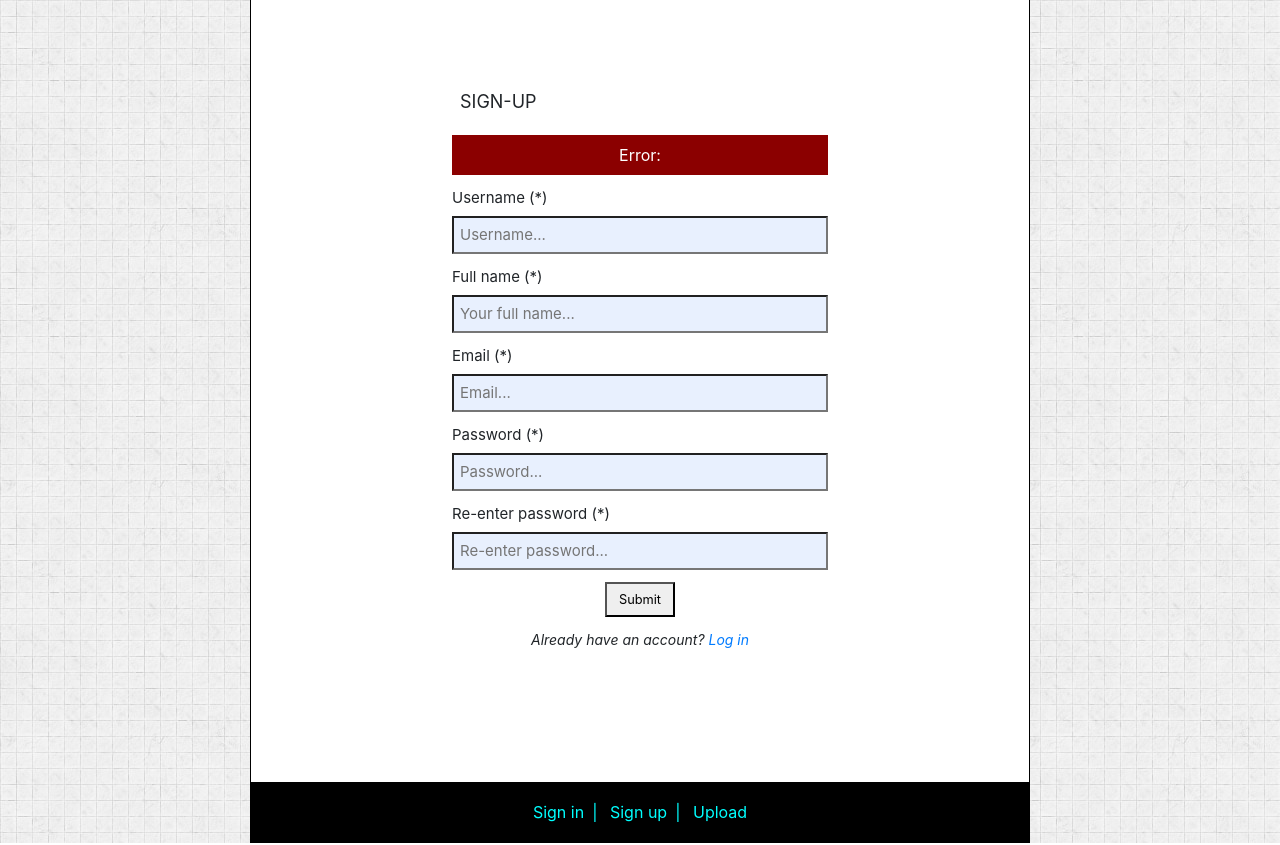
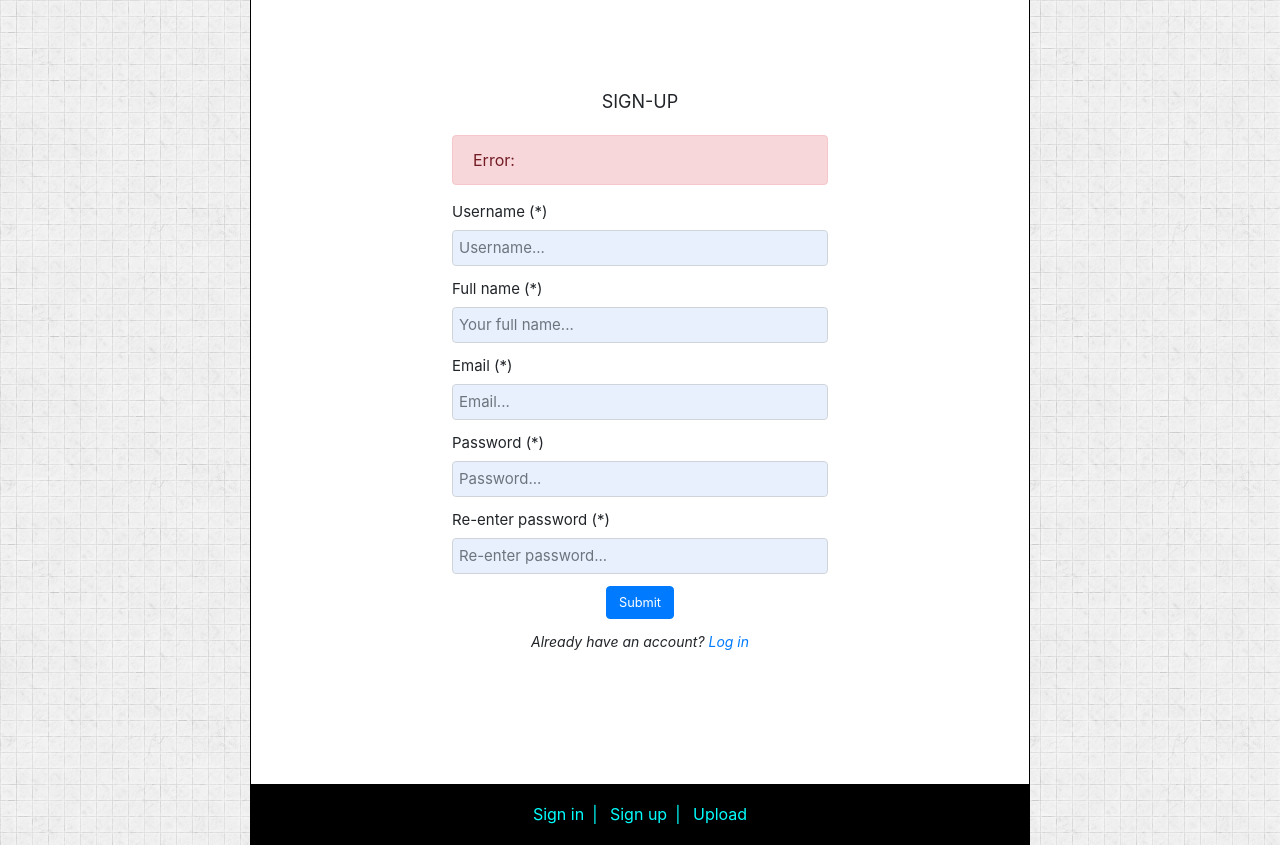
Before and after one commit to ngoan98tv/books-sharing-platform, a PHP site: template app/Views/sign_up.php in a window 1280 px wide. Shown: the part 176-1021 px from the top of the page. Run offline with PHP 8.4, Linux system fonts and the light colour scheme; the template is opened without the code that fills it, so the values that code supplies are empty.

Commit message:
add bootstrap

```diff
--- a/app/Views/components/single_book.php
+++ b/app/Views/components/single_book.php
@@ -7,12 +7,12 @@
         <p class='hidden'><?= $book->year ?></p>
         <p class='hidden'><?= $book->category->name ?></p>
         <p class='hidden'>By <?= $book->uploader->name ?></p>
-        <p class='hidden'><a href='<?= $book->fileURL ?>' target='_blank'>Download</a></p>
+        <p class='hidden'><a class="btn btn-info btn-sm btn-block" href='<?= $book->fileURL ?>' target='_blank'>Download</a></p>
         <?php if ($book->uploader->id == $currUploader->id) { ?>
             <form class='hidden' action='delete' method="POST" onsubmit='return confirm(`Are you sure to delete?`);'>
                 <p class='hidden' style="display: flex; justify-content: space-between">
-                    <button type='submit' name='id' value='<?= $book->id ?>' style='color: red'>Delete</button>
-                    <a href='update?id=<?= $book->id ?>'><button type='button'>Edit</button></a>
+                    <button type='submit' name='id' value='<?= $book->id ?>' class="btn btn-danger btn-sm">Delete</button>
+                    <a href='update?id=<?= $book->id ?>'><button type='button' class="btn btn-secondary btn-sm">Edit</button></a>
                 </p>
             </form>
         <?php } ?>
--- a/app/Views/sign_up.php
+++ b/app/Views/sign_up.php
@@ -1,40 +1,40 @@
 <main>
     <form class='login-form' action="sign_up" method="POST" style="max-width: 400px">
         <fieldset>
-        <legend>SIGN-UP</legend>
+        <legend class="text-center">SIGN-UP</legend>
         <?php
             switch ($error) {
                 case '-1':
                     echo '';
                     break;
                 case '0':
-                    echo "<div class='success'>Sign up success. <a href='sign_in'>Login now!</a></div>";
+                    echo "<div class='alert alert-success'>Sign up success. <a href='sign_in'>Login now!</a></div>";
                     break;
                 case '1':
-                    echo "<div class='warning'>Confirm password not match!</div>";
+                    echo "<div class='alert alert-danger'>Confirm password not match!</div>";
                     break;
                 case '2':
-                    echo "<div class='warning'>Username already taken, please try another.</div>";
+                    echo "<div class='alert alert-danger'>Username already taken, please try another.</div>";
                     break;
                 case '3':
-                    echo "<div class='warning'>Email already exist, <a href='sign_in'>login now</a> or <a href='forgot_password'>forgot password</a>.</div>";
+                    echo "<div class='alert alert-danger'>Email already exist, <a href='sign_in'>login now</a> or <a href='forgot_password'>forgot password</a>.</div>";
                     break;
                 default:
-                    echo "<div class='warning'>Error: $error</div>";
+                    echo "<div class='alert alert-danger'>Error: $error</div>";
                     break;
             }
         ?>
         <label for='username'>Username (*)</label>
-        <input type="text" name="username" id="username" placeholder="Username..." required value="">
+        <input class="form-control" type="text" name="username" id="username" placeholder="Username..." required value="">
         <label for='name'>Full name (*)</label>
-        <input type="text" name="name" id="name" placeholder="Your full name..." required value="">
+        <input class="form-control" type="text" name="name" id="name" placeholder="Your full name..." required value="">
         <label for='email'>Email (*)</label>
-        <input type="email" name="email" id="email" placeholder="Email..." required value="">
+        <input class="form-control" type="email" name="email" id="email" placeholder="Email..." required value="">
         <label for='password'>Password (*)</label>
-        <input type="password" name="password" id="password" placeholder="Password..." required>
+        <input class="form-control" type="password" name="password" id="password" placeholder="Password..." required>
         <label for='comfirm-password'>Re-enter password (*)</label>
-        <input type="password" name="comfirm-password" id="comfirm-password"  placeholder="Re-enter password..." required>
-        <button type="submit" class="submit-btn">Submit</button>
+        <input class="form-control" type="password" name="comfirm-password" id="comfirm-password"  placeholder="Re-enter password..." required>
+        <button type="submit" class="btn btn-primary submit-btn">Submit</button>
         <em>
             Already have an account?
             <a href="sign_in">Log in</a>
```
Also changed, not shown: app/Views/components/paging.php (+6 -6 lines), app/Views/sign_in.php (+10 -9 lines), app/Views/update.php (+8 -8 lines), app/Views/upload.php (+12 -12 lines).
